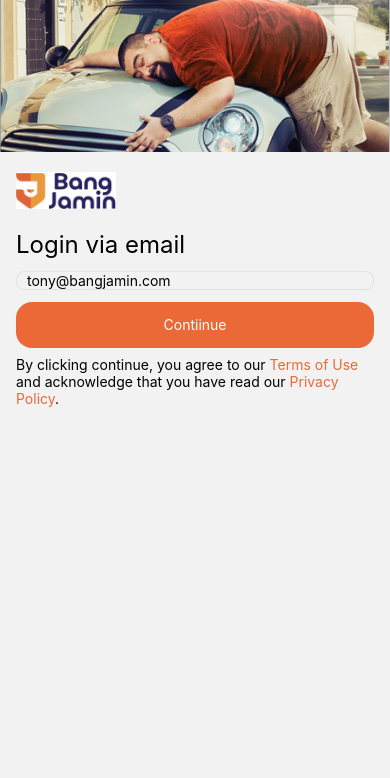
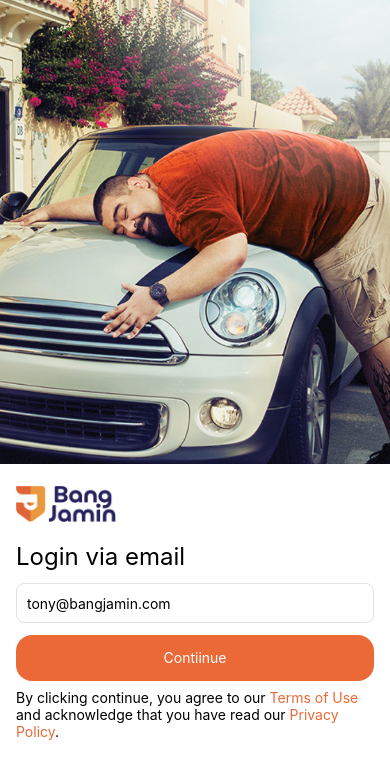
Before and after one commit to yusufputra/bangJaminCodingTest, a React Native app: screen /login in a window 390 px wide. Shown: the top 778 px of the page. Built offline with nearby package versions, Linux system fonts and the light colour scheme.

Commit message:
fix(login): background color

```diff
--- a/src/page/Login.tsx
+++ b/src/page/Login.tsx
@@ -20,7 +20,7 @@ export const Login = () => {
     <LayoutPage
       statusBarStyle={{...styles.layout, barStyle: 'dark-content'}}
       enableSafeArea={false}>
-      <View>
+      <View style={{backgroundColor: colors.white, height: '100%'}}>
         <Image
           source={require('../assets/image/login-header.png')}
           style={styles.image}
```
